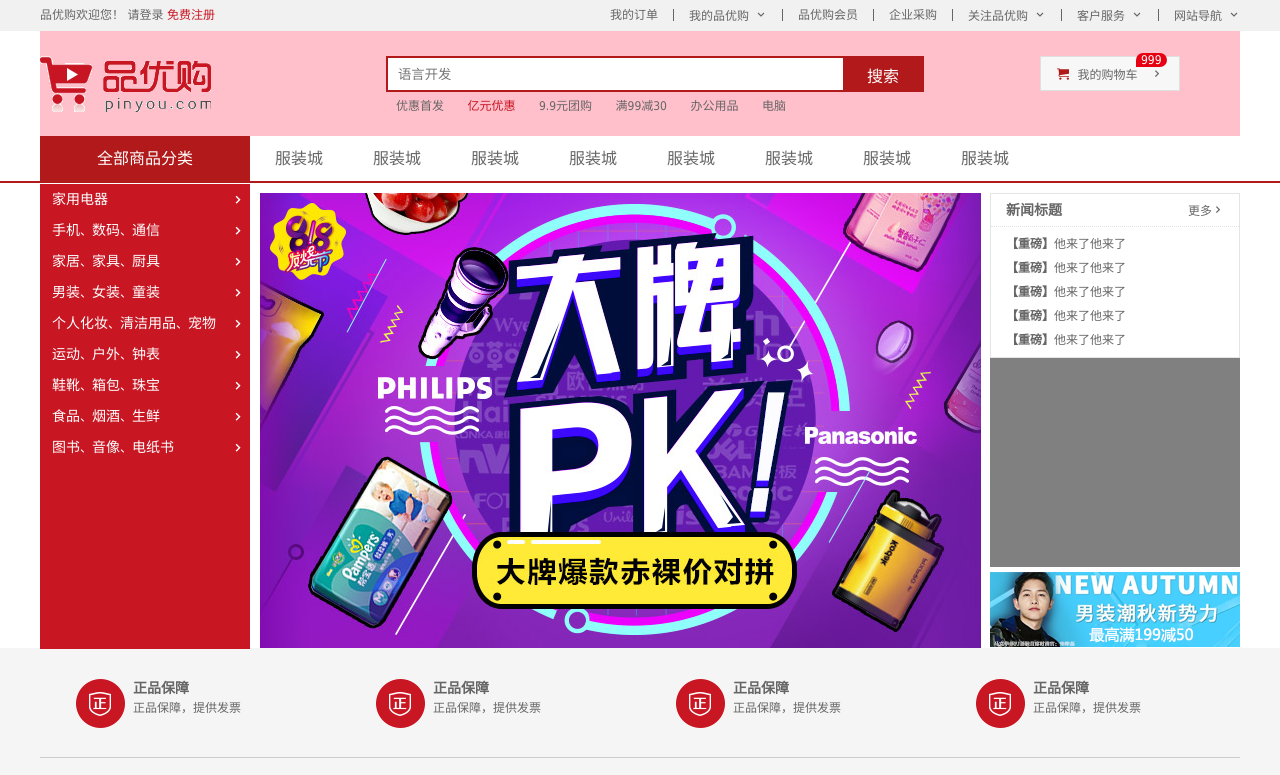
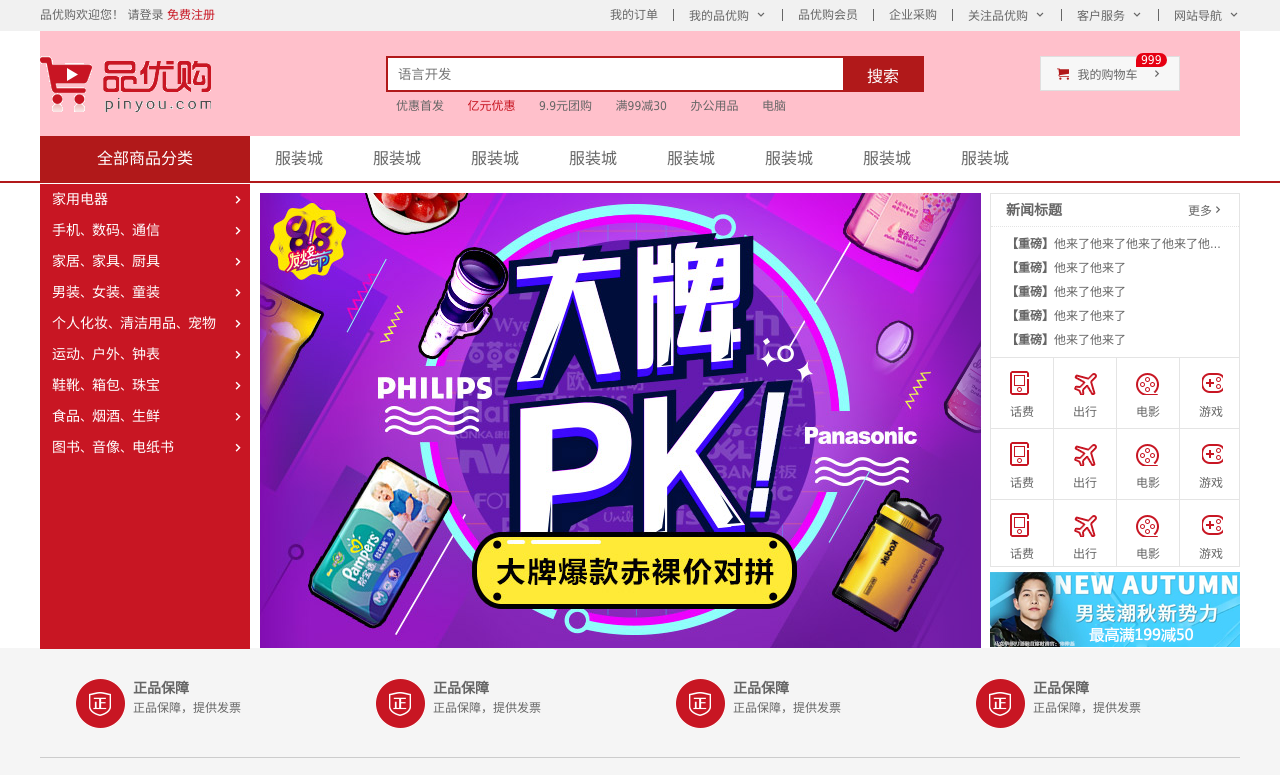
Before and after one commit to bsyyhpc/pink_css, a plain HTML site: page 品优购案例/shopping/index.html in a window 1280 px wide. Shown: the top 775 px of the page. Drawn offline with Linux system fonts and the light colour scheme; files whose address does not match are found by name.

Commit message:
newflash之lifeservice模块制作

```diff
--- a/品优购案例/shopping/css/index.css
+++ b/品优购案例/shopping/css/index.css
@@ -42,11 +42,50 @@
 .news-bd ul li {
   height: 24px;
   line-height: 24px;
+  /* 设置内容超出部分出现省略号 */
+  overflow: hidden;
+  white-space: nowrap;
+  text-overflow: ellipsis;
 }
 .newflash .lifeservice {
+  /* 隐藏四个li中被挤出去的部分 */
+  overflow: hidden;
   height: 209px;
-  background-color: grey;
+  /* background-color: grey; */
+  border: 1px solid #e4e4e4;
+  border-top: 0;
 }
 .newflash .bargain {
   margin-top: 5px;
 }
+/* 扩大父元素宽度，让四个li能够排在一行 */
+.lifeservice ul {
+  width: 252px;
+}
+.lifeservice ul li {
+  float: left;
+  height: 71px;
+  width: 63px;
+  border-right: 1px solid #e4e4e4;
+  border-bottom: 1px solid #e4e4e4;
+  text-align: center;
+}
+.lifeservice ul li i {
+  display: inline-block;
+  width: 24px;
+  height: 28px;
+  margin-top: 12px;
+  background: url(../images/icons.png) no-repeat;
+}
+.lifeservice ul li .huafei {
+  background-position: -19px -15px;
+}
+.lifeservice ul li .chuxing {
+  background-position: -79px -15px;
+}
+.lifeservice ul li .dianying {
+  background-position: -142px -15px;
+}
+.lifeservice ul li .youxi {
+  background-position: -203px -15px;
+}
--- a/品优购案例/shopping/index.html
+++ b/品优购案例/shopping/index.html
@@ -155,7 +155,7 @@
             </div>
             <div class="news-bd">
               <ul>
-                <li><a href="#"><strong>【重磅】</strong>他来了他来了</a></li>
+                <li><a href="#"><strong>【重磅】</strong>他来了他来了他来了他来了他来了他来了</a></li>
                 <li><a href="#"><strong>【重磅】</strong>他来了他来了</a></li>
                 <li><a href="#"><strong>【重磅】</strong>他来了他来了</a></li>
                 <li><a href="#"><strong>【重磅】</strong>他来了他来了</a></li>
@@ -163,7 +163,54 @@
               </ul>
             </div>
           </div>
-          <div class="lifeservice"></div>
+          <div class="lifeservice">
+            <ul>
+              <li>
+                <i class="huafei"></i>
+                <p>话费</p>
+              </li>
+              <li>
+                <i class="chuxing"></i>
+                <p>出行</p>
+              </li><li>
+                <i class="dianying"></i>
+                <p>电影</p>
+              </li><li>
+                <i class="youxi"></i>
+                <p>游戏</p>
+              <li>
+                <i class="huafei"></i>
+                <p>话费</p>
+              </li>
+              <li>
+                <i class="chuxing"></i>
+                <p>出行</p>
+              </li><li>
+                <i class="dianying"></i>
+                <p>电影</p>
+              </li><li>
+                <i class="youxi"></i>
+                <p>游戏</p>
+              <li>
+                <i class="huafei"></i>
+                <p>话费</p>
+              </li>
+              <li>
+                <i class="chuxing"></i>
+                <p>出行</p>
+              </li><li>
+                <i class="dianying"></i>
+                <p>电影</p>
+              </li><li>
+                <i class="youxi"></i>
+                <p>游戏</p>
+              </li>
+              <li>
+                <i></i>
+                <p>话费</p>
+              </li>
+            </ul>
+          </div>
           <div class="bargain">
             <img src="upload/bargain.png" alt="">
           </div>
```
Also changed, not shown: 1 other file.
